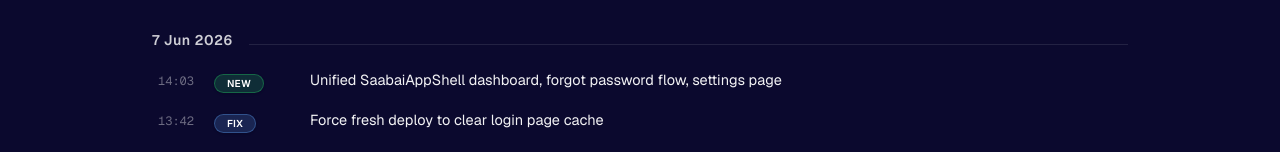
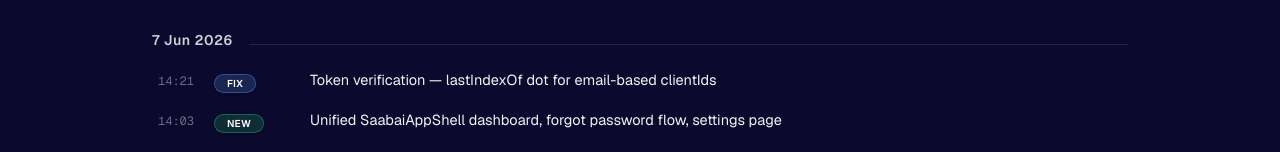
Before and after one commit to sg-satoshi/saabai-site, a Next.js app: page /saabai-changelog in a window 1280 px wide. Shown: the part 145-297 px from the top of the page. Built offline with nearby package versions, Linux system fonts and the light colour scheme; no server answers.

Commit message:
fix(dashboard): replace text logo with actual Saabai.ai logo image in sidebar

```diff
--- a/app/components/SaabaiAppShell.tsx
+++ b/app/components/SaabaiAppShell.tsx
@@ -83,10 +83,9 @@ export default function SaabaiAppShell({
       >
         {/* Logo */}
         <div className="px-6 pt-6 pb-4 border-b border-white/[0.06]">
-          <a href="/dashboard" className="flex items-center gap-2 no-underline">
-            <span className="text-xl font-black text-white/90 tracking-tight">
-              Saabai<span className="text-[#62C5D1]">.ai</span>
-            </span>
+          <a href="/dashboard" className="flex items-center no-underline">
+            {/* eslint-disable-next-line @next/next/no-img-element */}
+            <img src="/brand/saabai-logo.png" alt="Saabai" style={{ height: 26, width: "auto", opacity: 0.92 }} />
           </a>
         </div>
 
--- a/app/rex-changelog/ChangelogClient.tsx
+++ b/app/rex-changelog/ChangelogClient.tsx
@@ -32,6 +32,7 @@ const CHANGELOG: Day[] = [
   {
     date: "7 Jun 2026",
     entries: [
+      { time: "14:21", tag: "FIX", title: "Token verification — lastIndexOf dot for email-based clientIds" },
       { time: "14:03", tag: "NEW", title: "Unified SaabaiAppShell dashboard, forgot password flow, settings page" },
       { time: "10:39", tag: "FIX", title: "Lazy-load Stripe client to fix build — checkout + webhook now pass without env var" },
       { time: "10:36", tag: "NEW", title: "End-to-end Stripe flow — session with metadata, webhook creates client, success page with confirmation" },
--- a/app/saabai-changelog/SaabaiChangelogClient.tsx
+++ b/app/saabai-changelog/SaabaiChangelogClient.tsx
@@ -30,6 +30,7 @@ const CHANGELOG: Day[] = [
   {
     date: "7 Jun 2026",
     entries: [
+      { time: "14:21", tag: "FIX", title: "Token verification — lastIndexOf dot for email-based clientIds" },
       { time: "14:03", tag: "NEW", title: "Unified SaabaiAppShell dashboard, forgot password flow, settings page" },
       { time: "13:42", tag: "FIX", title: "Force fresh deploy to clear login page cache" },
       { time: "13:35", tag: "NEW", title: "Add Client Login link to main site navigation" },
```
